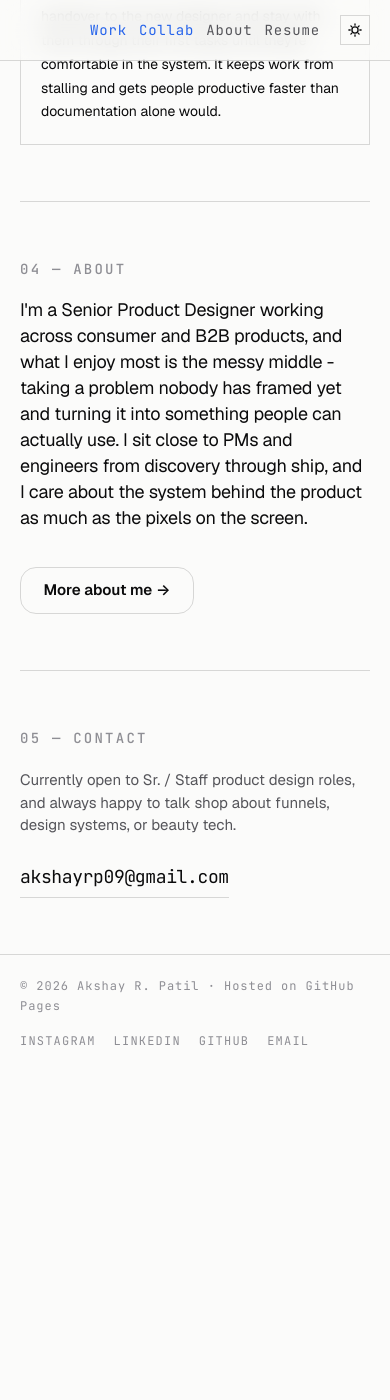
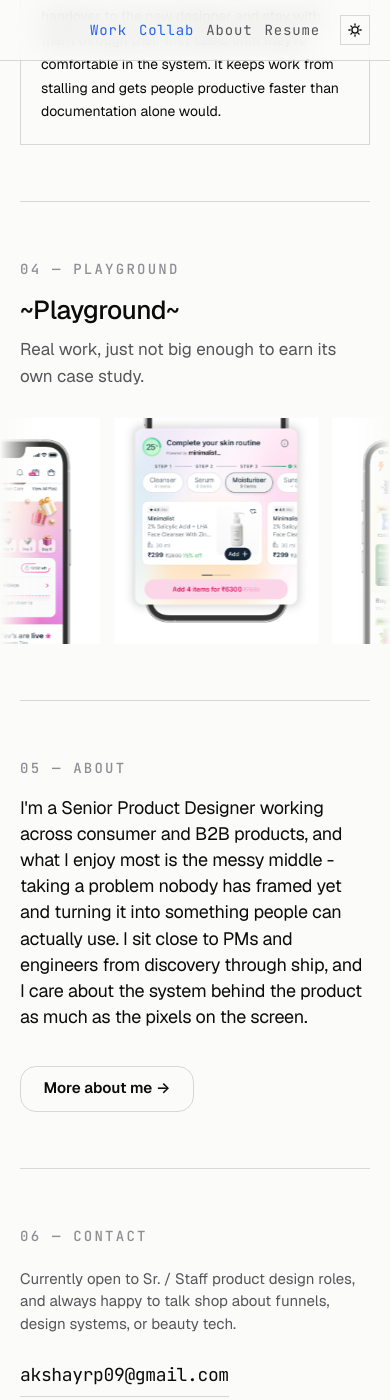
Before and after one commit to akshayrpatil/akshayrpatil.github.io, a Jekyll site: the page built from index.md, in a window 390 px wide and 1400 px high, scrolled down 5957 px. Built offline with Jekyll 4.4.1, drawn with Linux system fonts in a browser that asks for light colours; before the commit the page ends 7030 px from its top, so only the background shows below that.

Commit message:
playground

```diff
--- a/_config.yml
+++ b/_config.yml
@@ -59,6 +59,9 @@ strategy_items:
     title: "Onboarding and mentoring designers into the system"
     description: "I've onboarded four designers onto the team. When someone moves on, I take their KT, hold their BAU until a replacement joins, then run the handover to the new designer and stay with them through their first tasks until they're comfortable in the system. It keeps work from stalling and gets people productive faster than documentation alone would."
     image: /assets/images/ktsessions.png
+
+# Playground
+playground_subtext: "Real work, just not big enough to earn its own case study."
 
 # About
 about_excerpt: "I'm a Senior Product Designer working across consumer and B2B products, and what I enjoy most is the messy middle - taking a problem nobody has framed yet and turning it into something people can actually use. I sit close to PMs and engineers from discovery through ship, and I care about the system behind the product as much as the pixels on the screen."
--- a/_layouts/home.html
+++ b/_layouts/home.html
@@ -148,8 +148,29 @@ layout: default
     </div>
   </section>
 
+  {% assign playground_images = site.static_files | where_exp: "f", "f.path contains 'ui-design'" %}
+  <section id="playground" class="section playground">
+    <p class="eyebrow">04 — Playground</p>
+    <h2 class="section__title">~Playground~</h2>
+    <p class="playground__subtext">{{ site.playground_subtext }}</p>
+    <div class="playground__viewport">
+      <div class="playground__track">
+        <div class="playground__row">
+          {% for file in playground_images %}
+          <div class="playground__card"><img src="{{ file.path | relative_url }}" alt="UI exploration" loading="lazy"></div>
+          {% endfor %}
+        </div>
+        <div class="playground__row" aria-hidden="true">
+          {% for file in playground_images %}
+          <div class="playground__card"><img src="{{ file.path | relative_url }}" alt="" loading="lazy"></div>
+          {% endfor %}
+        </div>
+      </div>
+    </div>
+  </section>
+
   <section id="about" class="section">
-    <p class="eyebrow">04 — About</p>
+    <p class="eyebrow">05 — About</p>
     <div class="about-row">
       <p>{{ site.about_excerpt }}</p>
       <a class="btn btn--ghost" href="{{ '/about/' | relative_url }}">More about me →</a>
@@ -157,7 +178,7 @@ layout: default
   </section>
 
   <section class="section">
-    <p class="eyebrow eyebrow--tight">05 — Contact</p>
+    <p class="eyebrow eyebrow--tight">06 — Contact</p>
     <p class="contact__note">{{ site.contact_note }}</p>
     <a class="contact__email" href="mailto:{{ site.email }}">{{ site.email }}</a>
   </section>
--- a/assets/css/main.css
+++ b/assets/css/main.css
@@ -617,6 +617,57 @@ main { display: block; }
   .logos__viewport { overflow-x: auto; }
 }
 
+/* ---------- Playground ---------- */
+.playground__subtext {
+  margin: 12px 0 clamp(28px, 4vw, 44px);
+  font-size: 17px;
+  color: var(--text-muted);
+  max-width: 560px;
+}
+
+.playground__viewport {
+  overflow: hidden;
+  margin: 0 calc(var(--gutter) * -1);
+  padding: 0 var(--gutter);
+  mask-image: linear-gradient(to right, transparent, #000 40px, #000 calc(100% - 40px), transparent);
+  -webkit-mask-image: linear-gradient(to right, transparent, #000 40px, #000 calc(100% - 40px), transparent);
+}
+
+.playground__track {
+  display: flex;
+  width: max-content;
+  animation: logos-scroll 40s linear infinite;
+}
+
+.playground__row {
+  display: flex;
+  align-items: flex-start;
+  flex-shrink: 0;
+  gap: clamp(14px, 2vw, 22px);
+  padding-right: clamp(14px, 2vw, 22px);
+}
+
+.playground__card {
+  flex-shrink: 0;
+  width: clamp(204px, 22vw, 284px);
+  aspect-ratio: 570 / 630;
+  overflow: hidden;
+  background: var(--surface);
+}
+
+.playground__card img {
+  width: 100%;
+  height: 100%;
+  object-fit: cover;
+  display: block;
+  cursor: zoom-in;
+}
+
+@media (prefers-reduced-motion: reduce) {
+  .playground__track { animation: none; }
+  .playground__viewport { overflow-x: auto; }
+}
+
 /* ---------- Work grid ---------- */
 .work-grid {
   display: grid;
@@ -933,12 +984,12 @@ main { display: block; }
   top: clamp(12px, 1.6vw, 16px);
   left: clamp(12px, 1.6vw, 16px);
   z-index: 2;
-  font-family: var(--font-mono);
-  font-size: 11px;
-  letter-spacing: 0.1em;
-  text-transform: uppercase;
+  font-family: var(--font-body);
+  font-size: 13px;
+  font-weight: 500;
+  letter-spacing: 0;
   color: #fff;
-  background: var(--accent);
+  background: #0b0b0c;
   padding: 5px 10px;
   border-radius: 3px;
 }
--- a/assets/js/site.js
+++ b/assets/js/site.js
@@ -147,9 +147,9 @@
     sync();
   })();
 
-  /* ---------- Case study image lightbox ---------- */
+  /* ---------- Case study / playground image lightbox ---------- */
   (function () {
-    var images = document.querySelectorAll(".case-study__body img");
+    var images = document.querySelectorAll(".case-study__body img, .playground__card img");
     if (!images.length) return;
 
     var overlay = document.createElement("div");
```
Also changed, not shown: plans/playground-section.md (added, +84 -0 lines), assets/images/ui-design/Frame 2087327923.png (added), assets/images/ui-design/Frame 2087327924.png (added), assets/images/ui-design/Frame 2087327926.png (added), assets/images/ui-design/Frame 2087327927.png (added), assets/images/ui-design/Frame 2087327928.png (added), assets/images/ui-design/Frame 2087327929.png (added), assets/images/ui-design/Frame 2087327930.png (added), assets/images/ui-design/Frame 2087327931.png (added), assets/images/ui-design/Frame 2087327932.png (added), assets/images/ui-design/Frame 2087327934.png (added), assets/images/ui-design/Frame 2087327935.png (added).
